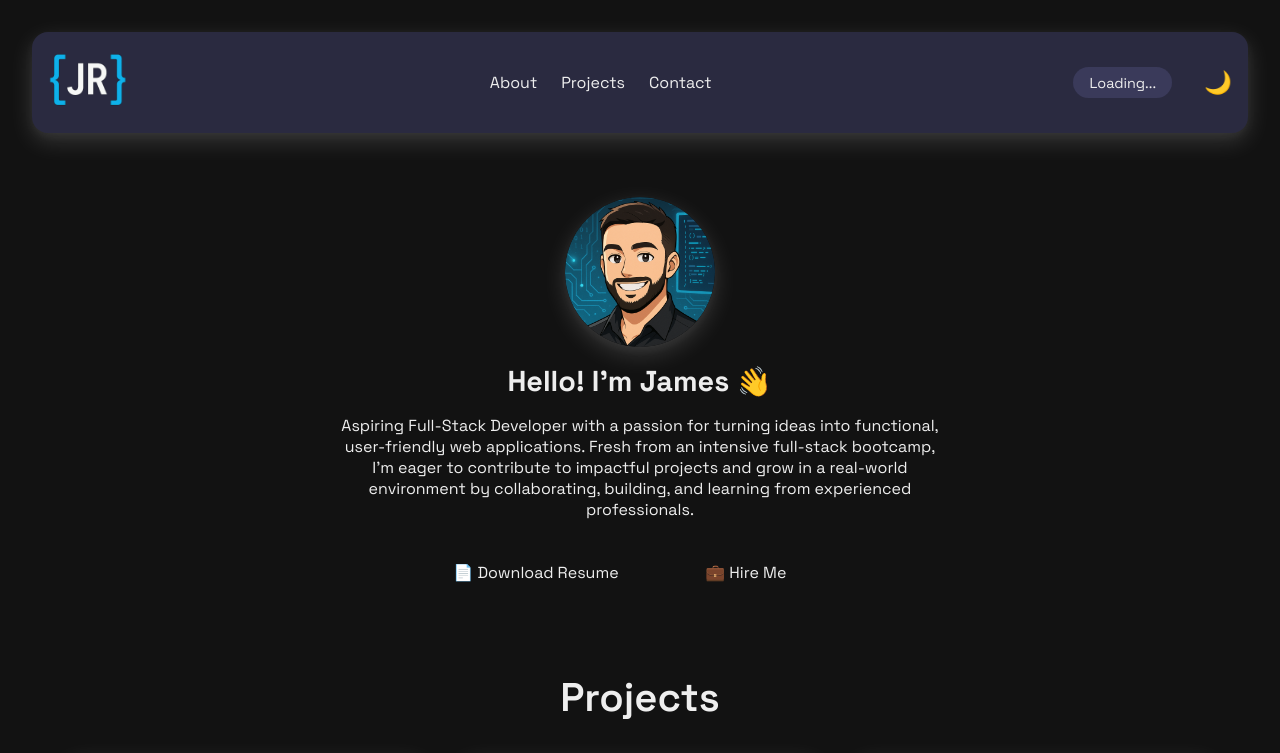
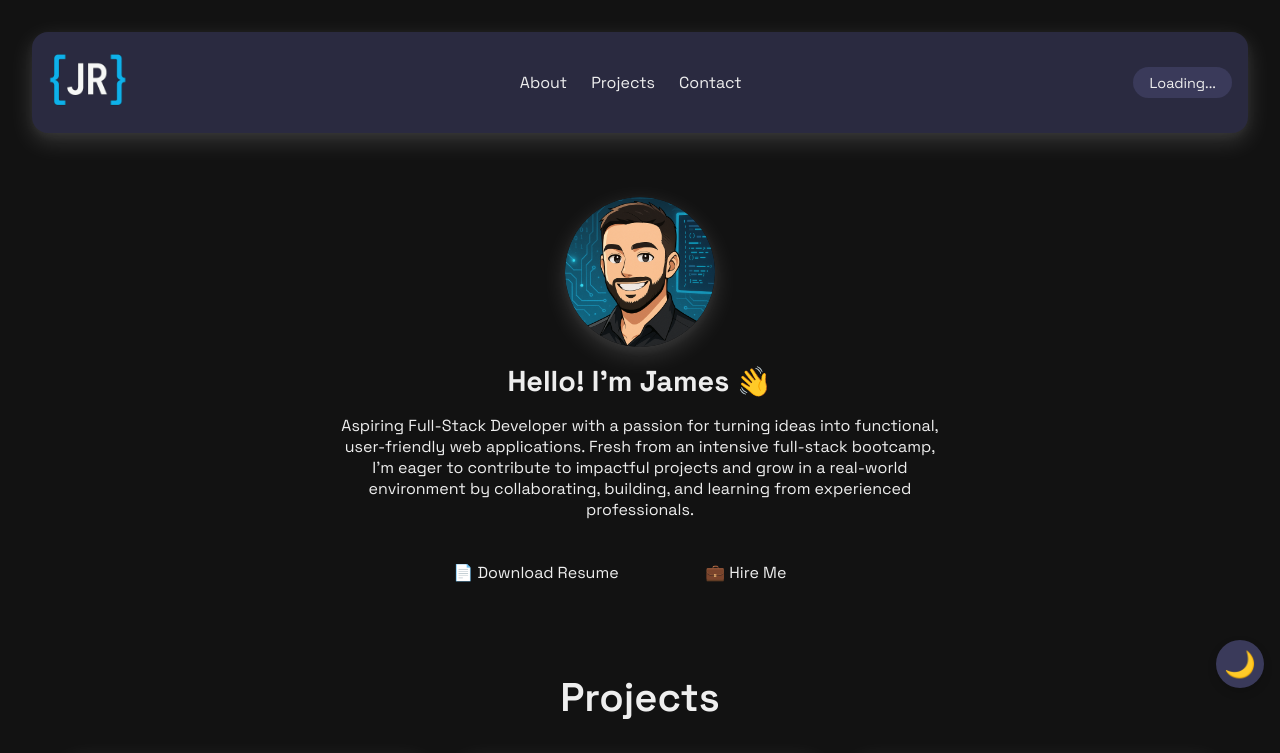
Before and after one commit to semajssor/my-portfolio, a React (Vite) app: page / in a window 1280 px wide. Shown: the top 753 px of the page. Built offline with nearby package versions, Linux system fonts and the light colour scheme; no server answers.

Commit message:
modified the placement of the theme toggle button

```diff
--- a/src/App.jsx
+++ b/src/App.jsx
@@ -1,14 +1,15 @@
-import React from "react";
 import Navbar from "./components/Navbar/Navbar";
 import ContactForm from "./components/Contact Form/ContactForm";
 import About from "./components/About/About";
 import Projects from "./components/Projects/Projects";
 import Footer from "./components/Footer/Footer";
+import FixedThemeToggle from "./components/Theme/FixedThemeToggle";
 
 function App() {
 	return (
 		<div>
 			<Navbar />
+			<FixedThemeToggle />
 			<About />
 			<Projects />
 			<ContactForm />
--- a/src/components/Contact Form/ContactForm.css
+++ b/src/components/Contact Form/ContactForm.css
@@ -116,7 +116,7 @@
   }
 
   #contact button {
-    padding: 1rem 1.2rem;
-    font-size: 1.1rem;
+    padding: 0.75rem 1rem;
+    font-size: 1rem;
     }
 }
--- a/src/components/Navbar/Navbar.jsx
+++ b/src/components/Navbar/Navbar.jsx
@@ -42,8 +42,6 @@ function Navbar() {
 					<WeatherWidget />
 				</div>
 
-				<ThemeToggle />
-
 				<button
 					className="menu-toggle"
 					onClick={() => setMenuOpen(!menuOpen)}
--- /dev/null
+++ b/src/components/Theme/FixedThemeToggle.css
@@ -0,0 +1,26 @@
+.fixed-theme-toggle {
+   position: fixed;
+   top: 80vh;
+   right: 1rem;
+   z-index: 1000;
+
+   width: 48px;
+   height: 48px;
+
+   background: var(--widget-bg);
+   backdrop-filter: blur(6px);
+   -webkit-backdrop-filter: blur(6px);
+   border-radius: 50%;
+
+   display: flex;
+   align-items: center;
+   justify-content: center;
+
+   box-shadow: 0 4px 10px rgba(0, 0, 0, 0.15);
+   transition: background-color 0.3s ease, box-shadow 0.3s ease, transform 0.3s ease;
+}
+
+.fixed-theme-toggle:hover {
+   box-shadow: 0 6px 15px rgba(0, 0, 0, 0.25);
+   transform: scale(1.05);
+}
--- /dev/null
+++ b/src/components/Theme/FixedThemeToggle.jsx
@@ -0,0 +1,17 @@
+import ThemeToggle from "./ThemeToggle";
+import { motion } from "framer-motion";
+import "./FixedThemeToggle.css";
+
+function FixedThemeToggle() {
+	return (
+		<motion.div
+			className="fixed-theme-toggle"
+			initial={{ opacity: 0, scale: 0.6 }}
+			animate={{ opacity: 1, scale: 1 }}
+			transition={{ duration: 0.4, delay: 0.5 }}>
+			<ThemeToggle />
+		</motion.div>
+	);
+}
+
+export default FixedThemeToggle;
--- a/src/components/Theme/ThemeToggle.css
+++ b/src/components/Theme/ThemeToggle.css
@@ -2,7 +2,8 @@
    display: flex;
    align-items: center;
    justify-content: center;
-   margin-left: 1rem;
+   width: 100%;
+   height: 100%;
 }
 
 .theme-toggle input[type="checkbox"] {
@@ -11,13 +12,17 @@
 
 .theme-toggle label {
    cursor: pointer;
-   font-size: 1.4rem;
-   transition: transform 0.3s ease;
+   font-size: 1.6rem;
+   transition: transform 0.3s ease, color 0.3s ease;
    color: var(--accent-color);
+   display: flex;
+   align-items: center;
+   justify-content: center;
 }
 
 .theme-toggle label:hover {
    transform: rotate(15deg) scale(1.1);
+   color: var(--primary-color);
 }
 
 .theme-toggle .icon {
```
